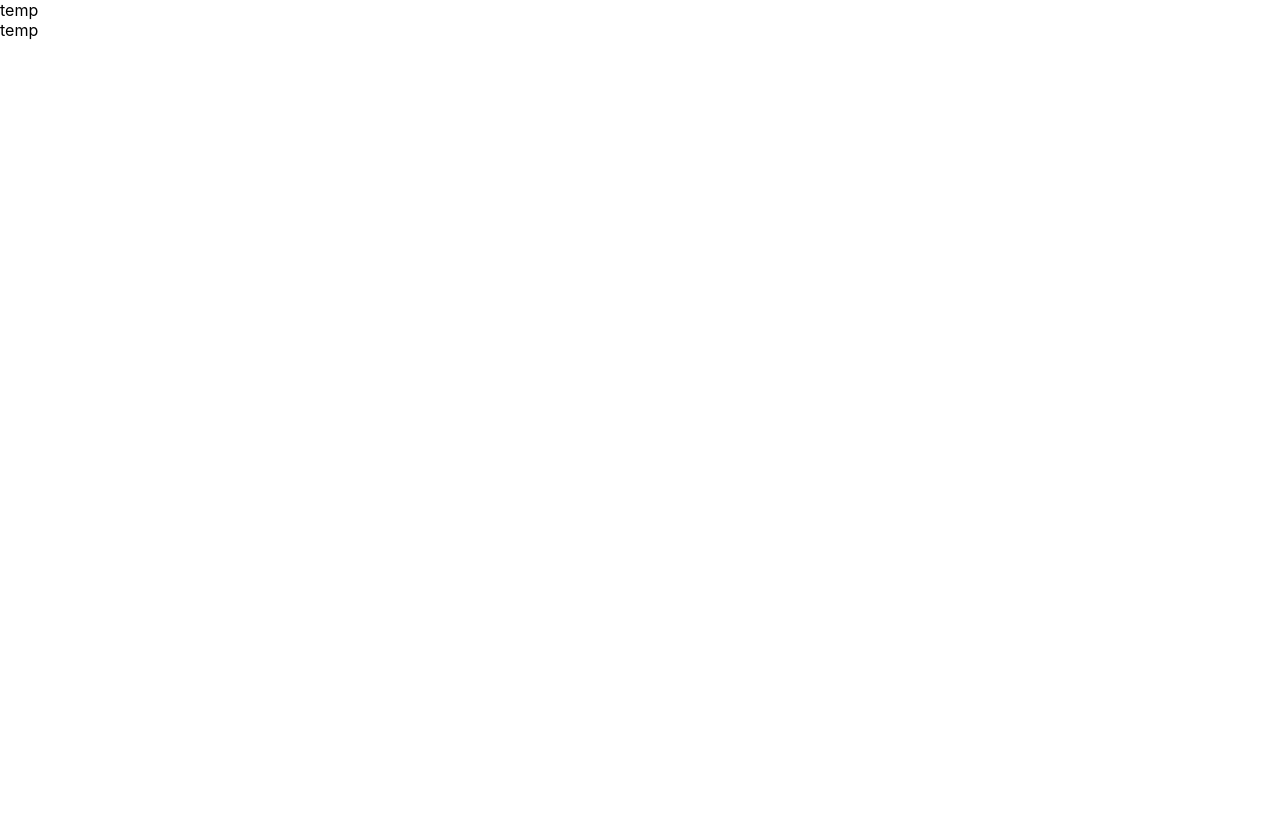
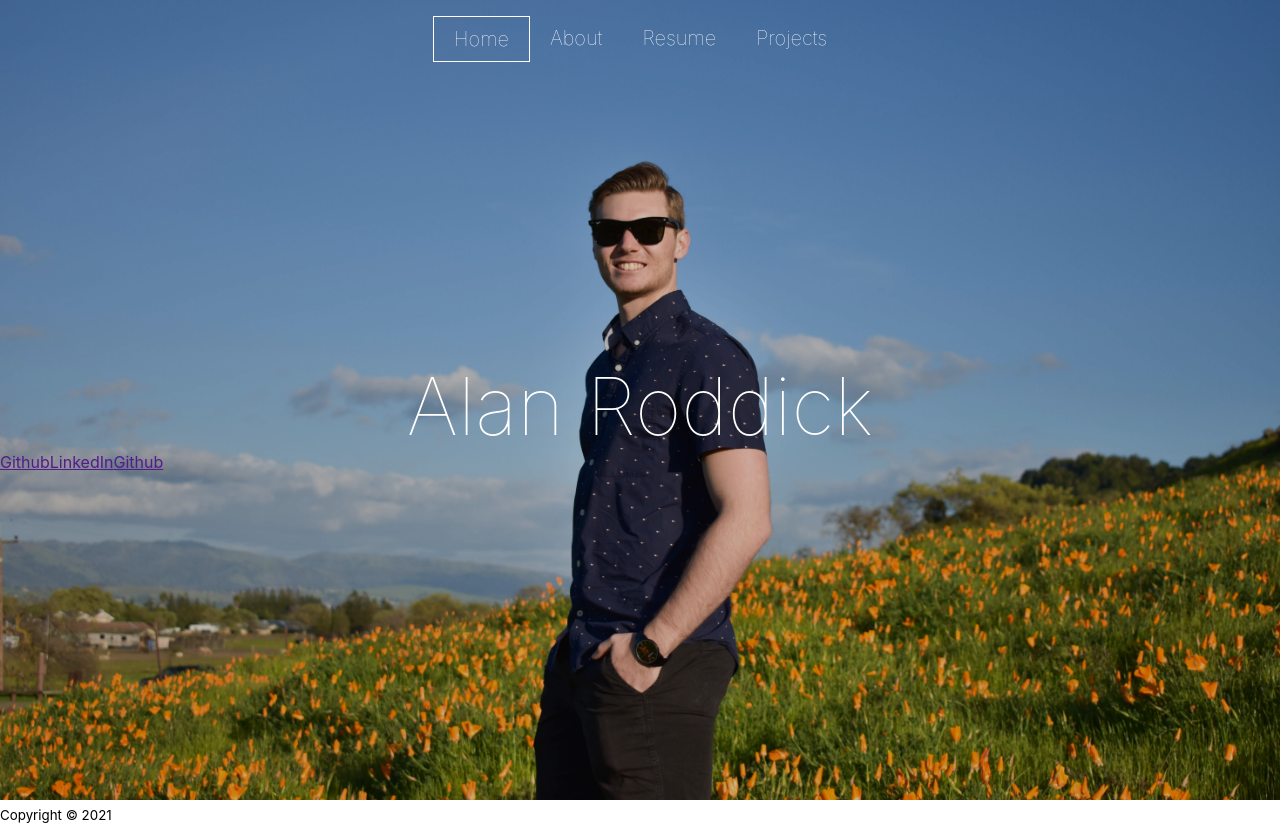
Before and after one commit to aroddick/personal-website, a React (Create React App) app: page / in a window 1280 px wide. Before the commit the page ends 800 px from the top, so only its background shows below. Built offline with nearby package versions, Linux system fonts and the light colour scheme.

Commit message:
Added new pages and updated home page

```diff
--- a/package.json
+++ b/package.json
@@ -3,6 +3,11 @@
   "version": "0.1.0",
   "private": true,
   "dependencies": {
+    "@fortawesome/fontawesome-svg-core": "^1.2.32",
+    "@fortawesome/free-brands-svg-icons": "^5.15.1",
+    "@fortawesome/free-regular-svg-icons": "^5.15.1",
+    "@fortawesome/free-solid-svg-icons": "^5.15.1",
+    "@fortawesome/react-fontawesome": "^0.1.14",
     "@testing-library/jest-dom": "^5.11.9",
     "@testing-library/react": "^11.2.5",
     "@testing-library/user-event": "^12.8.3",
--- a/src/App.js
+++ b/src/App.js
@@ -2,6 +2,9 @@ import React from 'react';
 import { Route, Switch } from 'react-router-dom';
 import Header from './Components/Header/Header';
 import Home from './Pages/Home/Home';
+import About from './Pages/About/About';
+import Resume from './Pages/Resume/Resume';
+import Projects from './Pages/Projects/Projects';
 import './App.css';
 
 function App() {
@@ -10,7 +13,11 @@ function App() {
       <Header />
       <Switch>
         <Route path='/' exact component={Home} />
+        <Route path='/about' exact component={About} />
+        <Route path='/resume' exact component={Resume} />
+        <Route path='/projects' exact component={Projects} />
       </Switch>
+      <footer> <small>Copyright &copy; {new Date().getFullYear()} </small> </footer>
     </div>
 
   );
--- a/src/Components/Header/Header.js
+++ b/src/Components/Header/Header.js
@@ -1,9 +1,17 @@
 import React from 'react';
+import { NavLink } from 'react-router-dom';
+import classes from './Header.module.css';
 
 const Navbar = () => {
   return (
-    <div>
-      temp
+    <div className={classes.container}>
+      <div className={classes.links}>
+        <NavLink exact to='/' activeClassName={classes.active}>Home</NavLink>
+        <NavLink to='/about' activeClassName={classes.active}>About</NavLink>
+        <NavLink to='/resume' activeClassName={classes.active}>Resume</NavLink>
+        <NavLink to='/projects' activeClassName={classes.active}>Projects</NavLink>
+      </div>
+
     </div>
   )
 }
--- /dev/null
+++ b/src/Components/Header/Header.module.css
@@ -0,0 +1,32 @@
+.container {
+  position: absolute;
+  width: 100%;
+  z-index: 5;
+}
+
+.links {
+  /* margin-top: 1rem; */
+  display: flex;
+  justify-content: center;
+  margin: 1rem;
+}
+
+.links a {
+  color: white;
+  text-decoration: none;
+  font-size: 1.25rem;
+  font-weight: 100;
+  padding: 10px 20px;
+  -webkit-transition: opacity 300ms ease;
+  -moz-transition: opacity 300ms ease;
+  -ms-transition: opacity 300ms ease;
+  transition: opacity 300ms ease;
+}
+
+.links a:hover {
+  opacity: 0.6;
+}
+
+.active {
+  border: 1px solid white!important;
+}
--- /dev/null
+++ b/src/Pages/About/About.js
@@ -0,0 +1,14 @@
+import React from 'react';
+import classes from './About.module.css';
+
+const About = () => {
+  return (
+    <div className={classes.container}>
+      <div className={classes.content}>
+        About
+      </div>
+    </div>
+  )
+}
+
+export default About;
--- /dev/null
+++ b/src/Pages/About/About.module.css
@@ -0,0 +1,9 @@
+.container {
+  background-color: gray;
+  height: 100vh;
+}
+
+.content {
+  position: absolute;
+  top: 50%;
+}
--- a/src/Pages/Home/Home.js
+++ b/src/Pages/Home/Home.js
@@ -1,9 +1,21 @@
 import React from 'react';
+import Hero from '../../assets/Hero.jpg';
+import classes from './Home.module.css';
 
 const Home = () => {
   return (
     <div>
-      temp
+      <img src={Hero}></img>
+      <div className={classes.bodyContainer}>
+        <div className={classes.body}>
+          <font>Alan Roddick</font>
+        </div>
+        <div>
+          <a href=''>Github</a>
+          <a href=''>LinkedIn</a>
+          <a href=''>Github</a>
+        </div>
+      </div>
     </div>
   )
 }
--- /dev/null
+++ b/src/Pages/Home/Home.module.css
@@ -0,0 +1,21 @@
+img {
+  height: 100vh;
+  width: 100%;
+  object-fit: cover;
+  filter: brightness(80%);
+}
+
+.bodyContainer {
+  position: absolute;
+  width: 100%;
+  top: 45%;
+}
+
+.body {
+  display: flex;
+  justify-content: center;
+  color: white;
+  font-size: 80px;
+  font-weight: 100;
+  line-height: 1.15;
+}
--- /dev/null
+++ b/src/Pages/Projects/Projects.js
@@ -0,0 +1,12 @@
+import React from 'react';
+// import classes from './Home.module.css';
+
+const Projects = () => {
+  return (
+    <div>
+      Projects
+    </div>
+  )
+}
+
+export default Projects;
--- /dev/null
+++ b/src/Pages/Resume/Resume.js
@@ -0,0 +1,12 @@
+import React from 'react';
+// import classes from './Home.module.css';
+
+const Resume = () => {
+  return (
+    <div>
+      Resume
+    </div>
+  )
+}
+
+export default Resume;
```
Also changed, not shown: src/assets/Hero.jpg (added), 1 other file (tests, documents, lock files or other folders).
